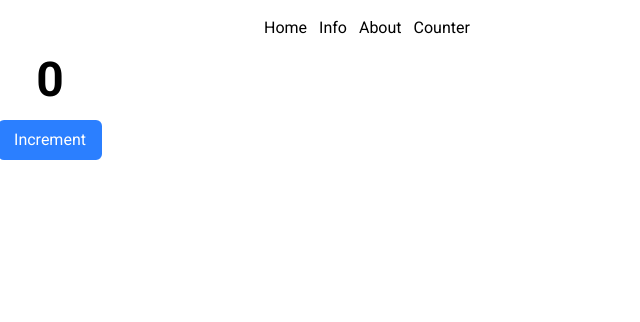
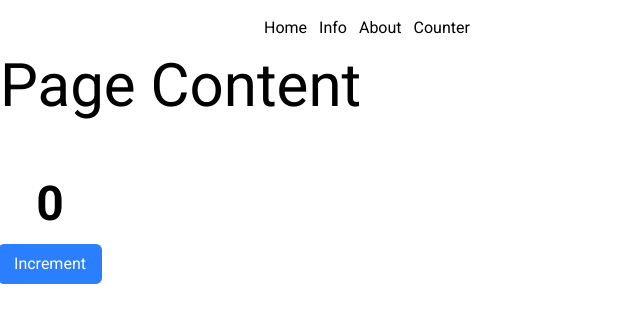
Before and after one commit to only-as19/Next-js-Basics, a Next.js app: page /counter in a window 1280 px wide. Shown: the top 322 px of the page, without its empty margins (0-640 px from the left). Built offline with nearby package versions, Linux system fonts and the light colour scheme.

Commit message:
make counter page the server component

```diff
--- a/app/counter/page.tsx
+++ b/app/counter/page.tsx
@@ -1,19 +1,11 @@
-'use client'
+import Counter from '@/components/Counter';
 
-import { useState } from "react";
-
-function Counter() {
-  const [count, setCount] = useState(0);
+function CounterPage() {
   return (
-    <div className='flex flex-col items-center w-[100px]'>
-      <p className='text-5xl font-bold'>{count}</p>
-      <button
-        onClick={() => setCount(count + 1)}
-        className='bg-blue-500 rounded-md text-white px-4 py-2 mt-4'
-      >
-        Increment
-      </button>
-    </div>
+    <section>
+      <h1 className='text-6xl mb-16'>Page Content</h1>
+      <Counter />
+    </section>
   );
 }
-export default Counter;
+export default CounterPage;
--- /dev/null
+++ b/components/Counter.tsx
@@ -0,0 +1,19 @@
+'use client'
+
+import { useState } from "react";
+
+function Counter() {
+  const [count, setCount] = useState(0);
+  return (
+    <div className='flex flex-col items-center w-[100px]'>
+      <p className='text-5xl font-bold'>{count}</p>
+      <button
+        onClick={() => setCount(count + 1)}
+        className='bg-blue-500 rounded-md text-white px-4 py-2 mt-4'
+      >
+        Increment
+      </button>
+    </div>
+  );
+}
+export default Counter;
```
